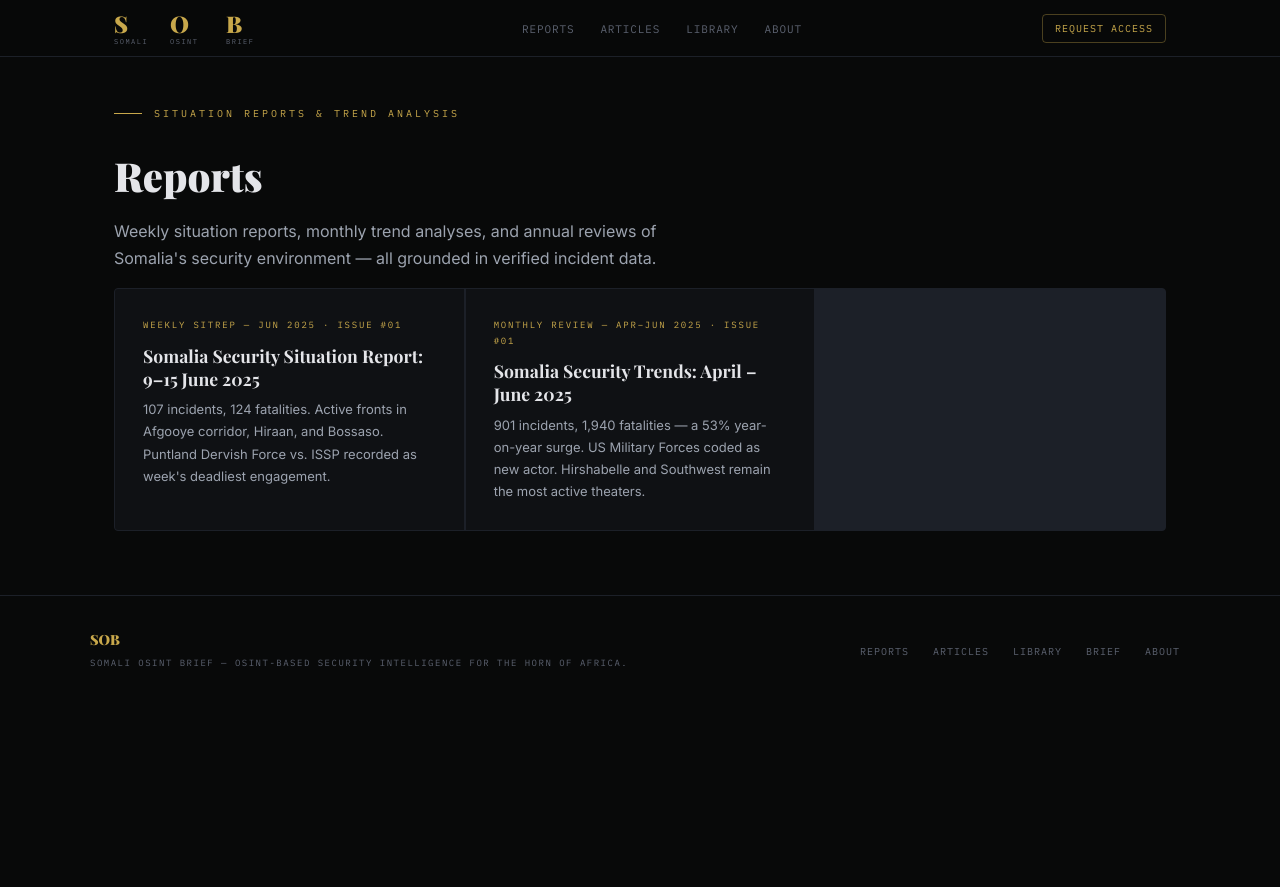
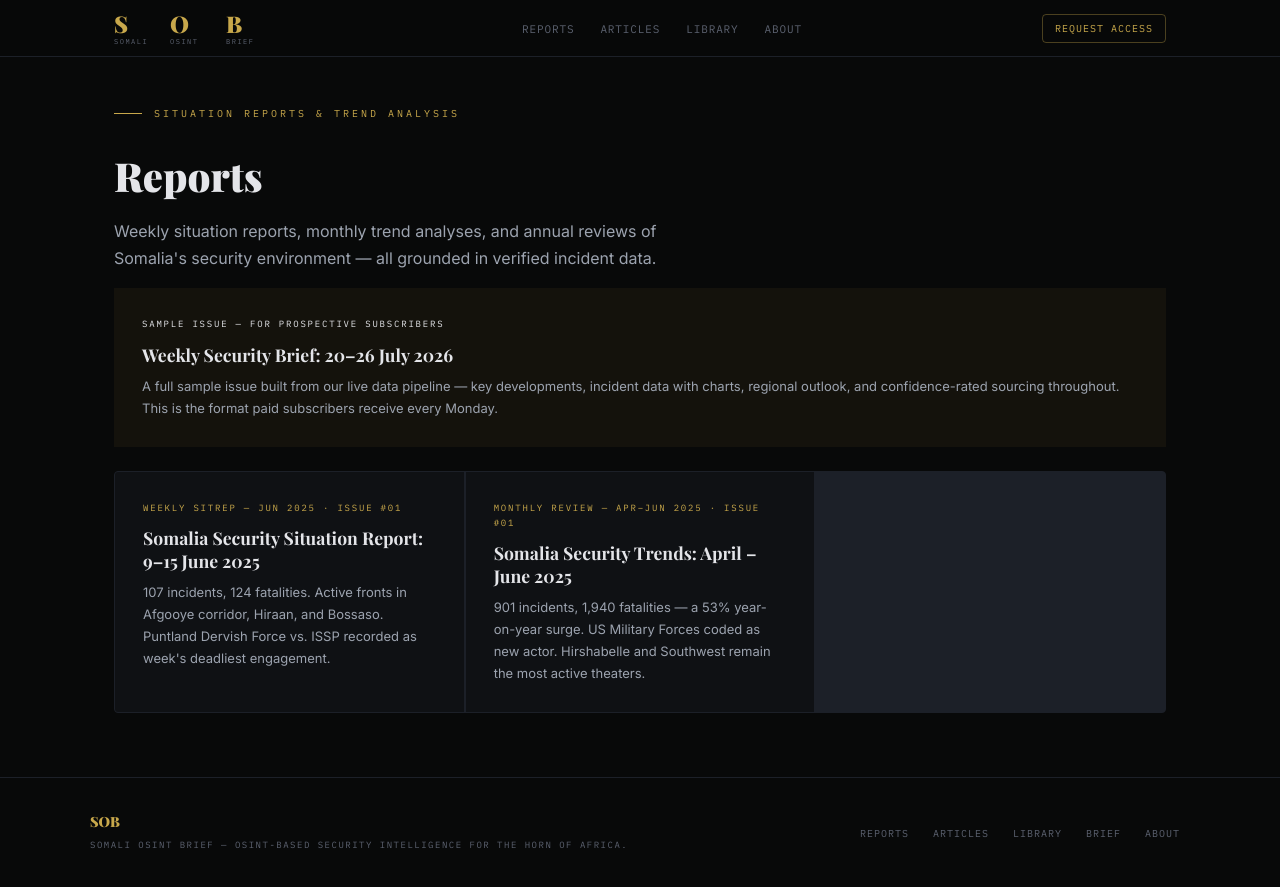
Before and after one commit to abdigh26/abdigh26.github.io, a Jekyll site: the page built from reports.html, in a window 1280 px wide. Shown: the top 887 px of the page. Built offline with Jekyll 4.4.1, drawn with Linux system fonts in a browser that asks for light colours; some web fonts are replaced.

Commit message:
Update reports.html

```diff
--- a/reports.html
+++ b/reports.html
@@ -7,6 +7,14 @@ title: Reports
   <div class="hero-eyebrow">Situation Reports & Trend Analysis</div>
   <h1 style="font-family: var(--font-display); font-weight: 800; font-size: 2.5rem; margin-bottom: 0.5rem;">Reports</h1>
   <p style="color: var(--text-dim); max-width: 560px;">Weekly situation reports, monthly trend analyses, and annual reviews of Somalia's security environment — all grounded in verified incident data.</p>
+</div>
+
+<div style="padding-bottom: 1.5rem;">
+  <a class="card" href="/assets/reports/sample-weekly-security-brief.pdf" target="_blank" style="display: block; border: 1px solid var(--gold); background: rgba(200,168,74,0.06);">
+    <div class="card-tag" style="color: var(--gold);">Sample Issue — For Prospective Subscribers</div>
+    <h3 class="card-title">Weekly Security Brief: 20–26 July 2026</h3>
+    <p class="card-excerpt">A full sample issue built from our live data pipeline — key developments, incident data with charts, regional outlook, and confidence-rated sourcing throughout. This is the format paid subscribers receive every Monday.</p>
+  </a>
 </div>
 
 <div style="padding-bottom: 4rem;">
```
